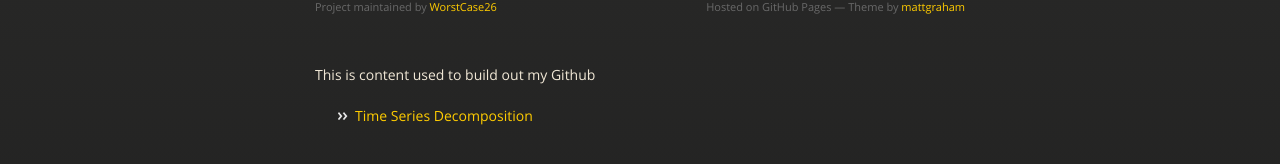
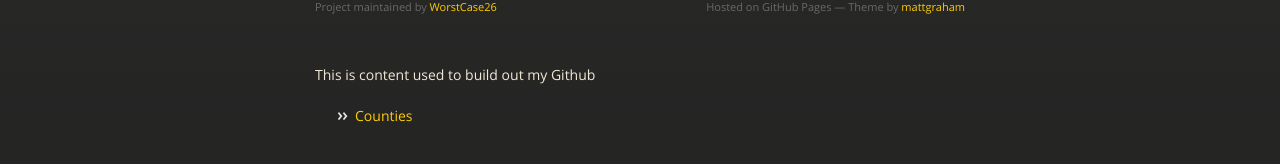
Before and after one commit to WorstCase26/WorstCase26.github.io, a Jekyll site: the page built from index.md, in a window 1280 px wide. Shown: the part 207-371 px from the top of the page. Built offline with Jekyll 4.4.1, drawn with Linux system fonts in a browser that asks for light colours; our own code applies the rules of GitHub Pages for plain Markdown files.

Commit message:
Update index.md

```diff
--- a/index.md
+++ b/index.md
@@ -5,4 +5,4 @@ description: Changes are not easy but can be had!
 
 This is content used to build out my Github
 
-- [Time Series Decomposition](/TimeSeries/index.md)
+- [Counties](/counties/index.md)
```
